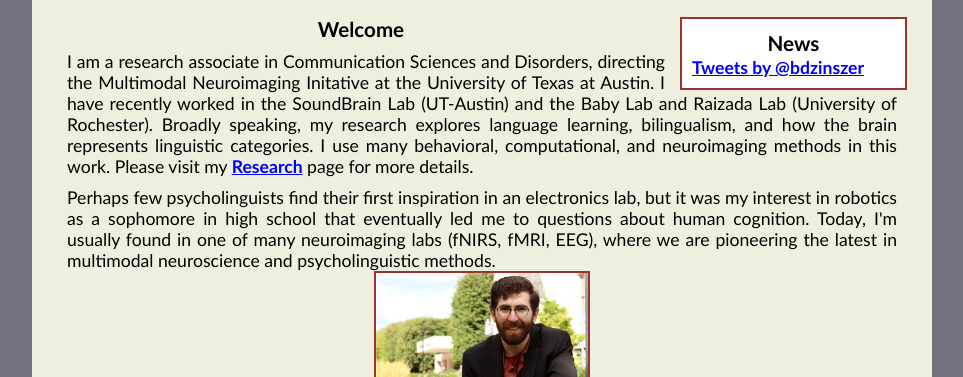
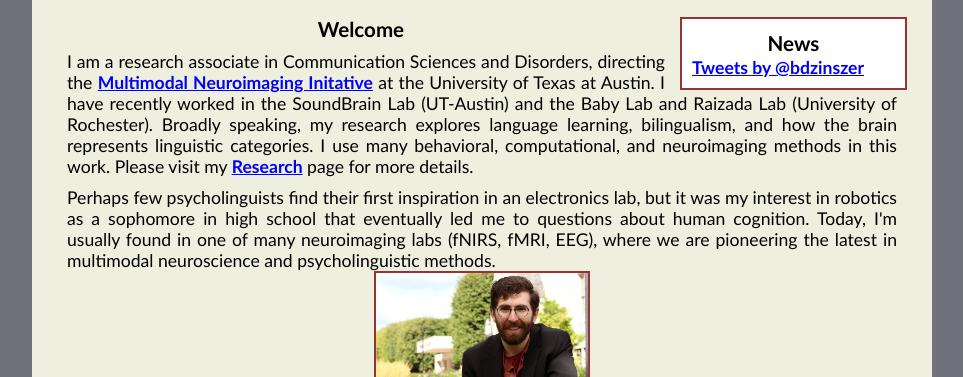
Before and after one commit to bzinszer/bzinszer.github.io, a plain HTML site: page index.html in a window 1280 px wide. Shown: the part 790-1167 px from the top of the page, without its empty margins (158-1121 px from the left). Drawn offline with Linux system fonts and the light colour scheme.

Commit message:
add MultiNeuro link

```diff
--- a/index.html
+++ b/index.html
@@ -53,7 +53,7 @@
 
 <h3 style="margin-top:0px;">Welcome</h3>
 
-<p>I am a research associate in Communication Sciences and Disorders, directing the Multimodal Neuroimaging Initative at the University of Texas at Austin. I have recently worked in the SoundBrain Lab (UT-Austin) and the Baby Lab and Raizada Lab (University of Rochester). Broadly speaking, my research explores language learning, bilingualism, and how the brain represents linguistic categories. I use many behavioral, computational, and neuroimaging methods in this work. Please visit my <a href='research.html'>Research</a> page for more details.</p>
+<p>I am a research associate in Communication Sciences and Disorders, directing the <a href="http://sites.utexas.edu/multimodal" target="new">Multimodal Neuroimaging Initative</a> at the University of Texas at Austin. I have recently worked in the SoundBrain Lab (UT-Austin) and the Baby Lab and Raizada Lab (University of Rochester). Broadly speaking, my research explores language learning, bilingualism, and how the brain represents linguistic categories. I use many behavioral, computational, and neuroimaging methods in this work. Please visit my <a href='research.html'>Research</a> page for more details.</p>
 
 <p>Perhaps few psycholinguists find their first inspiration in an electronics lab, but it was my interest in robotics as a sophomore in high school that eventually led me to questions about human cognition. Today, I'm usually found in one of many neuroimaging labs (fNIRS, fMRI, EEG), where we are pioneering the latest in multimodal neuroscience and psycholinguistic methods.</p>
 
```
